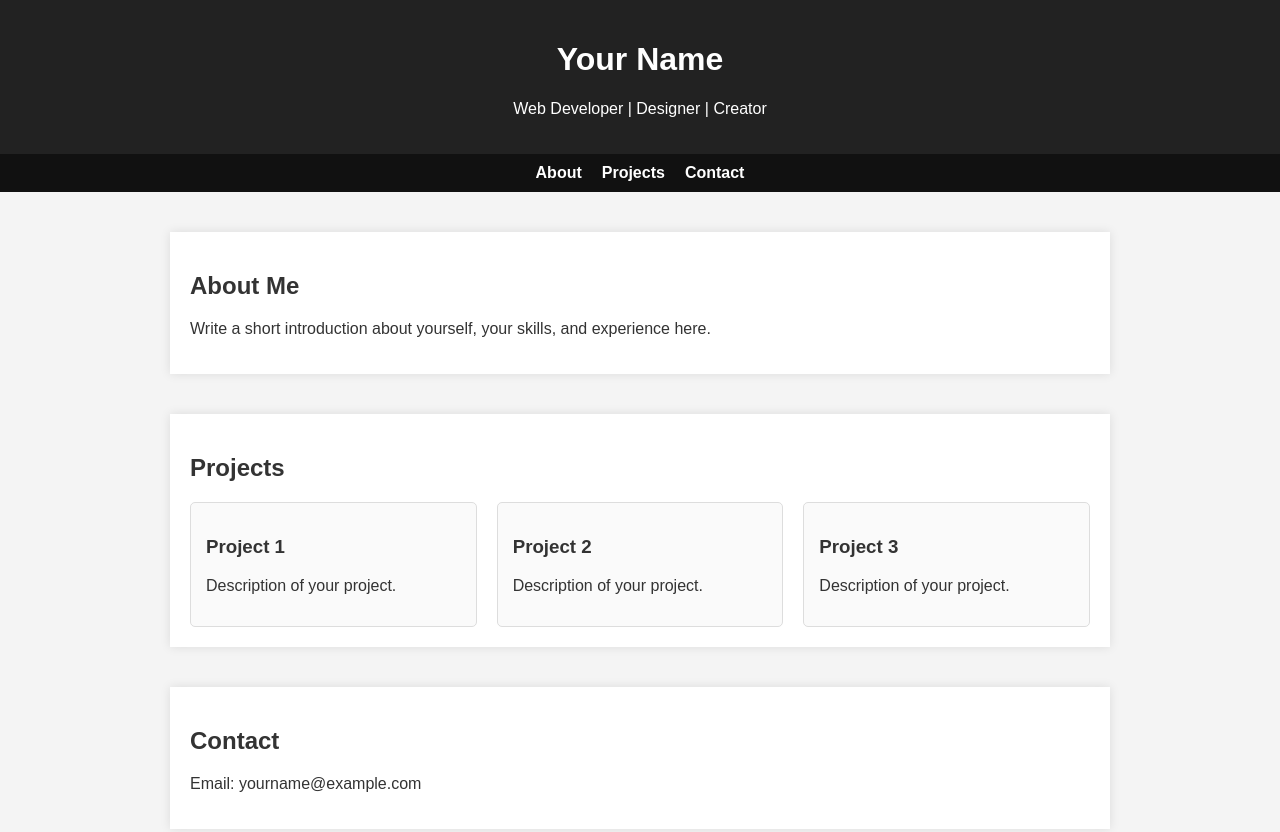
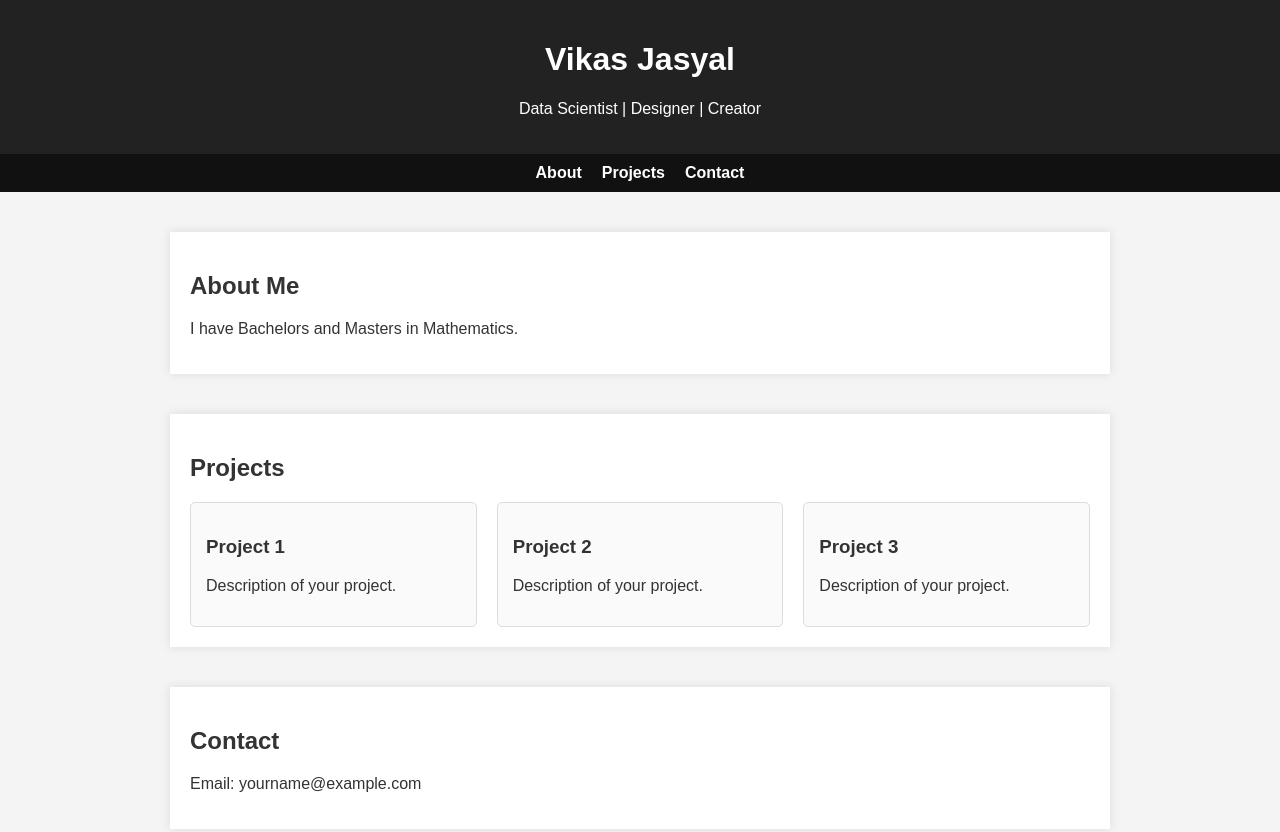
Before and after one commit to vikasjas/portfolio-website, a plain HTML site: page index.html in a window 1280 px wide. Shown: the top 832 px of the page. Drawn offline with Linux system fonts and the light colour scheme.

Commit message:
Update index.html

```diff
--- a/index.html
+++ b/index.html
@@ -59,8 +59,8 @@
 </head>
 <body>
   <header>
-    <h1>Your Name</h1>
-    <p>Web Developer | Designer | Creator</p>
+    <h1>Vikas Jasyal</h1>
+    <p>Data Scientist | Designer | Creator</p>
   </header>
 
   <nav>
@@ -71,7 +71,7 @@
 
   <section id="about">
     <h2>About Me</h2>
-    <p>Write a short introduction about yourself, your skills, and experience here.</p>
+    <p>I have Bachelors and Masters in Mathematics.</p>
   </section>
 
   <section id="projects">
```
